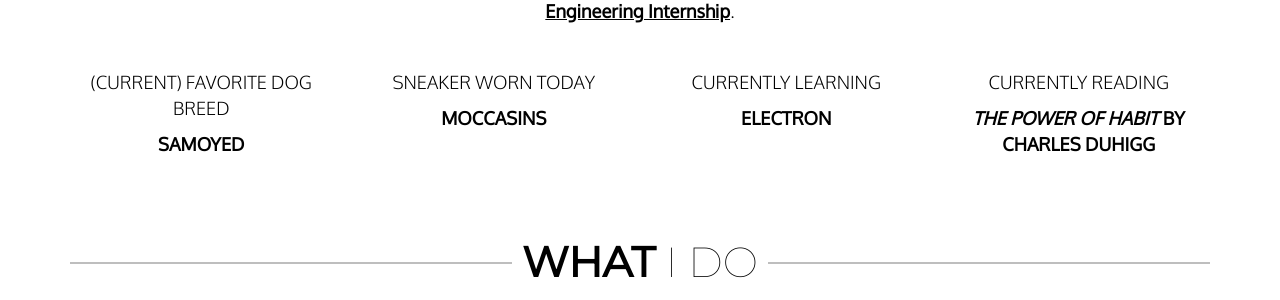
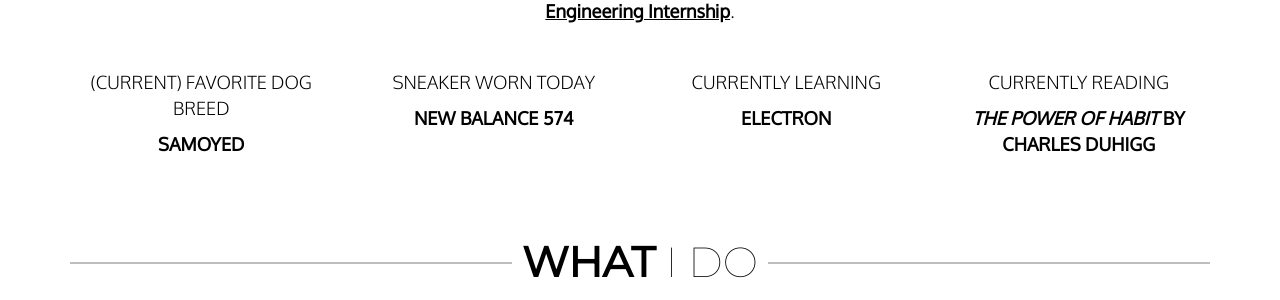
Before and after one commit to haanmiba/haanmiba.github.io, a Jekyll site: the page built from index.md, in a window 1280 px wide and 900 px high, scrolled down 1116 px. Shown: the part 154-454 px from the top of the window. Built offline with Jekyll 4.4.1, drawn with Linux system fonts in a browser that asks for light colours; nearby versions of some CDN libraries.

Commit message:
Updated sneaker

```diff
--- a/_data/about.yml
+++ b/_data/about.yml
@@ -6,7 +6,7 @@ currently:
   - action: 'seeking a'
     subject: 'Summer 2019 Software Engineering Internship'
 dog: 'Samoyed'
-sneaker: 'Moccasins'
+sneaker: 'New Balance 574'
 learning: 'Electron'
 reading:
   book: 'The Power of Habit'
```
